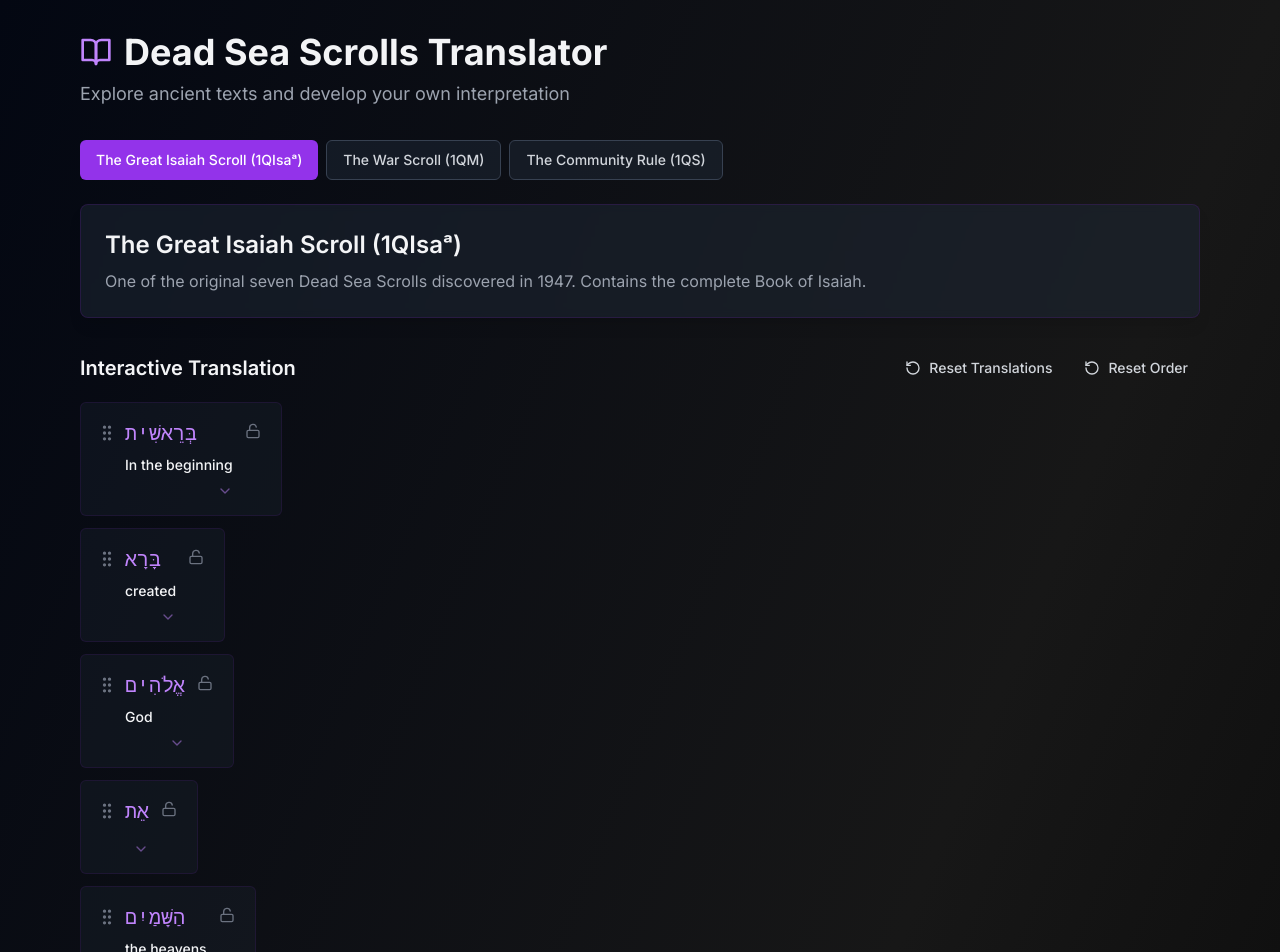
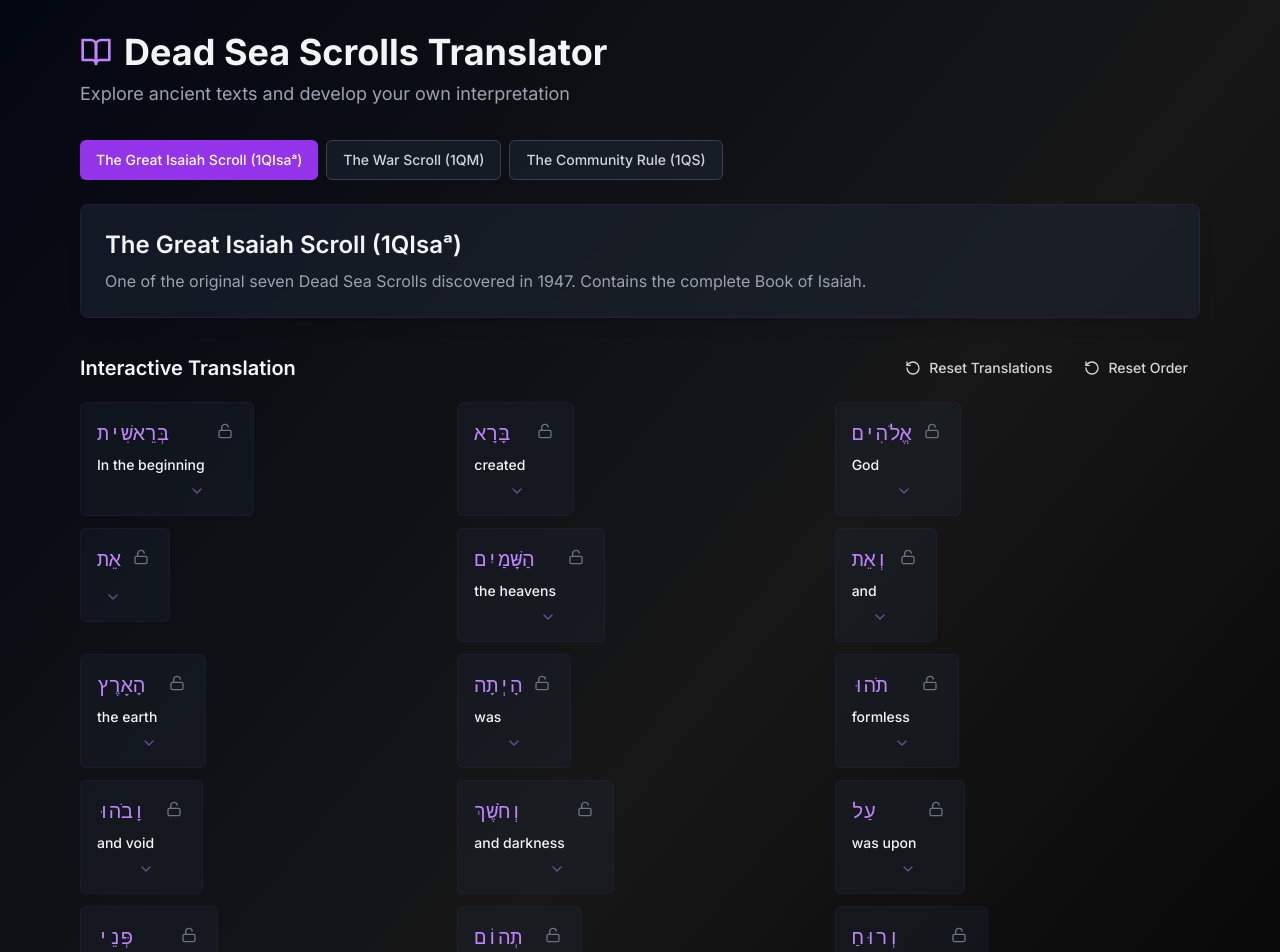
Before and after one commit to shaneatdell/dead-sea-scrolls-translator, a Next.js app: page / in a window 1280 px wide. Shown: the top 952 px of the page. Built offline with nearby package versions, Linux system fonts and the light colour scheme.

Commit message:
Switch to dnd-kit for better multi-column drag-drop support

```diff
--- a/app/page.tsx
+++ b/app/page.tsx
@@ -1,11 +1,79 @@
 "use client";
 
 import { useState, useEffect } from "react";
-import { DragDropContext, Droppable, Draggable, DropResult } from "@hello-pangea/dnd";
+import {
+  DndContext,
+  closestCenter,
+  KeyboardSensor,
+  PointerSensor,
+  useSensor,
+  useSensors,
+  DragEndEvent,
+} from "@dnd-kit/core";
+import {
+  arrayMove,
+  SortableContext,
+  sortableKeyboardCoordinates,
+  useSortable,
+  verticalListSortingStrategy,
+} from "@dnd-kit/sortable";
+import { CSS } from "@dnd-kit/utilities";
 import { deadSeaScrollsData, ScrollSection, TranslationOption } from "@/lib/scroll-data";
 import { TranslationWord } from "@/components/translation-word";
 import { Button } from "@/components/ui/button";
 import { BookOpen, RotateCcw, Lock, Unlock } from "lucide-react";
+
+function SortableWord({
+  word,
+  index,
+  onTranslationSelect,
+  onResetTranslation,
+  onCustomTranslation,
+  currentTranslation,
+  customTranslation,
+  isLocked,
+  onLockToggle,
+}: {
+  word: any;
+  index: number;
+  onTranslationSelect: (wordId: string, selectedTranslation: TranslationOption) => void;
+  onResetTranslation: (wordId: string) => void;
+  onCustomTranslation: (wordId: string, customText: string) => void;
+  currentTranslation?: TranslationOption;
+  customTranslation?: string;
+  isLocked?: boolean;
+  onLockToggle: () => void;
+}) {
+  const {
+    attributes,
+    listeners,
+    setNodeRef,
+    transform,
+    transition,
+    isDragging,
+  } = useSortable({ id: word.id, disabled: isLocked });
+
+  const style = {
+    transform: CSS.Transform.toString(transform),
+    transition,
+    opacity: isDragging ? 0.4 : 1,
+  };
+
+  return (
+    <div ref={setNodeRef} style={style} {...attributes} {...listeners}>
+      <TranslationWord
+        word={word}
+        onTranslationSelect={onTranslationSelect}
+        onResetTranslation={onResetTranslation}
+        onCustomTranslation={onCustomTranslation}
+        currentTranslation={currentTranslation}
+        customTranslation={customTranslation}
+        isLocked={isLocked}
+        onLockToggle={onLockToggle}
+      />
+    </div>
+  );
+}
 
 export default function Home() {
   const [selectedSection, setSelectedSection] = useState<ScrollSection>(
@@ -21,6 +89,13 @@ export default function Home() {
     deadSeaScrollsData[0].words.map((w) => w.id)
   );
   const [lockedWords, setLockedWords] = useState<Record<string, boolean>>({});
+
+  const sensors = useSensors(
+    useSensor(PointerSensor),
+    useSensor(KeyboardSensor, {
+      coordinateGetter: sortableKeyboardCoordinates,
+    })
+  );
 
   // Reset word order when section changes
   useEffect(() => {
@@ -82,14 +157,17 @@ export default function Home() {
     setWordOrder(selectedSection.words.map((w) => w.id));
   };
 
-  const handleDragEnd = (result: DropResult) => {
-    if (!result.destination) return;
+  const handleDragEnd = (event: DragEndEvent) => {
+    const { active, over } = event;
 
-    const items = Array.from(wordOrder);
-    const [reorderedItem] = items.splice(result.source.index, 1);
-    items.splice(result.destination.index, 0, reorderedItem);
+    if (over && active.id !== over.id) {
+      setWordOrder((items) => {
+        const oldIndex = items.indexOf(active.id as string);
+        const newIndex = items.indexOf(over.id as string);
 
-    setWordOrder(items);
+        return arrayMove(items, oldIndex, newIndex);
+      });
+    }
   };
 
   const getFullTranslation = () => {
@@ -176,39 +254,21 @@ export default function Home() {
               </Button>
             </div>
           </div>
-          <DragDropContext onDragEnd={handleDragEnd}>
-            <Droppable droppableId="words">
-              {(provided, snapshot) => (
-                <div
-                  {...provided.droppableProps}
-                  ref={provided.innerRef}
-                  className="flex flex-col gap-3 min-h-[400px]"
+          <DndContext
+            sensors={sensors}
+            collisionDetection={closestCenter}
+            onDragEnd={handleDragEnd}
           >
+            <SortableContext items={wordOrder} strategy={verticalListSortingStrategy}>
+              <div className="grid grid-cols-1 md:grid-cols-2 lg:grid-cols-3 gap-3">
                 {wordOrder.map((wordId, index) => {
                   const word = selectedSection.words.find((w) => w.id === wordId);
                   if (!word) return null;
                   return (
-                      <Draggable
+                    <SortableWord
                       key={word.id}
-                        draggableId={word.id}
+                      word={word}
                       index={index}
-                        isDragDisabled={lockedWords[word.id]}
-                      >
-                        {(provided, snapshot) => (
-                          <div
-                            ref={provided.innerRef}
-                            {...provided.draggableProps}
-                            {...provided.dragHandleProps}
-                            className={`${snapshot.isDragging ? "opacity-40 scale-95" : ""} transition-all duration-200`}
-                            style={{
-                              ...provided.draggableProps.style,
-                              transform: snapshot.isDragging
-                                ? provided.draggableProps.style?.transform
-                                : provided.draggableProps.style?.transform,
-                            }}
-                          >
-                            <TranslationWord
-                              word={word}
                       onTranslationSelect={handleTranslationSelect}
                       onResetTranslation={handleResetTranslation}
                       onCustomTranslation={handleCustomTranslation}
@@ -217,16 +277,11 @@ export default function Home() {
                       isLocked={lockedWords[word.id]}
                       onLockToggle={() => handleLockToggle(word.id)}
                     />
-                          </div>
-                        )}
-                      </Draggable>
                   );
                 })}
-                  {provided.placeholder}
               </div>
-              )}
-            </Droppable>
-          </DragDropContext>
+            </SortableContext>
+          </DndContext>
         </div>
 
         {/* Full Translation Display */}
--- a/components/translation-word.tsx
+++ b/components/translation-word.tsx
@@ -8,7 +8,7 @@ import {
   HoverCardTrigger,
 } from "@/components/ui/hover-card";
 import { Button } from "@/components/ui/button";
-import { ChevronDown, Check, Lock, Unlock, GripVertical, RotateCcw, Edit2 } from "lucide-react";
+import { ChevronDown, Check, Lock, Unlock, RotateCcw, Edit2 } from "lucide-react";
 
 interface TranslationWordProps {
   word: ScrollWord;
@@ -77,7 +77,6 @@ export function TranslationWord({
           } ${isLocked ? "ring-2 ring-purple-500/50" : ""}`}
         >
           <div className="flex items-start gap-2 w-full">
-            <GripVertical className="w-5 h-5 text-gray-500 flex-shrink-0 mt-1 cursor-grab" />
             <div className="flex-1">
               <span className="flex flex-col gap-2">
                 <span className="text-xl text-purple-400 font-mono font-medium">
--- a/package.json
+++ b/package.json
@@ -20,7 +20,9 @@
     "lucide-react": "^0.344.0",
     "tailwind-merge": "^2.2.1",
     "tailwindcss-animate": "^1.0.7",
-    "@hello-pangea/dnd": "^16.6.0"
+    "@dnd-kit/core": "^6.1.0",
+    "@dnd-kit/sortable": "^8.0.0",
+    "@dnd-kit/utilities": "^3.2.2"
   },
   "devDependencies": {
     "typescript": "^5.3.3",
```
Lines whose indentation alone changed are shown as unchanged.
